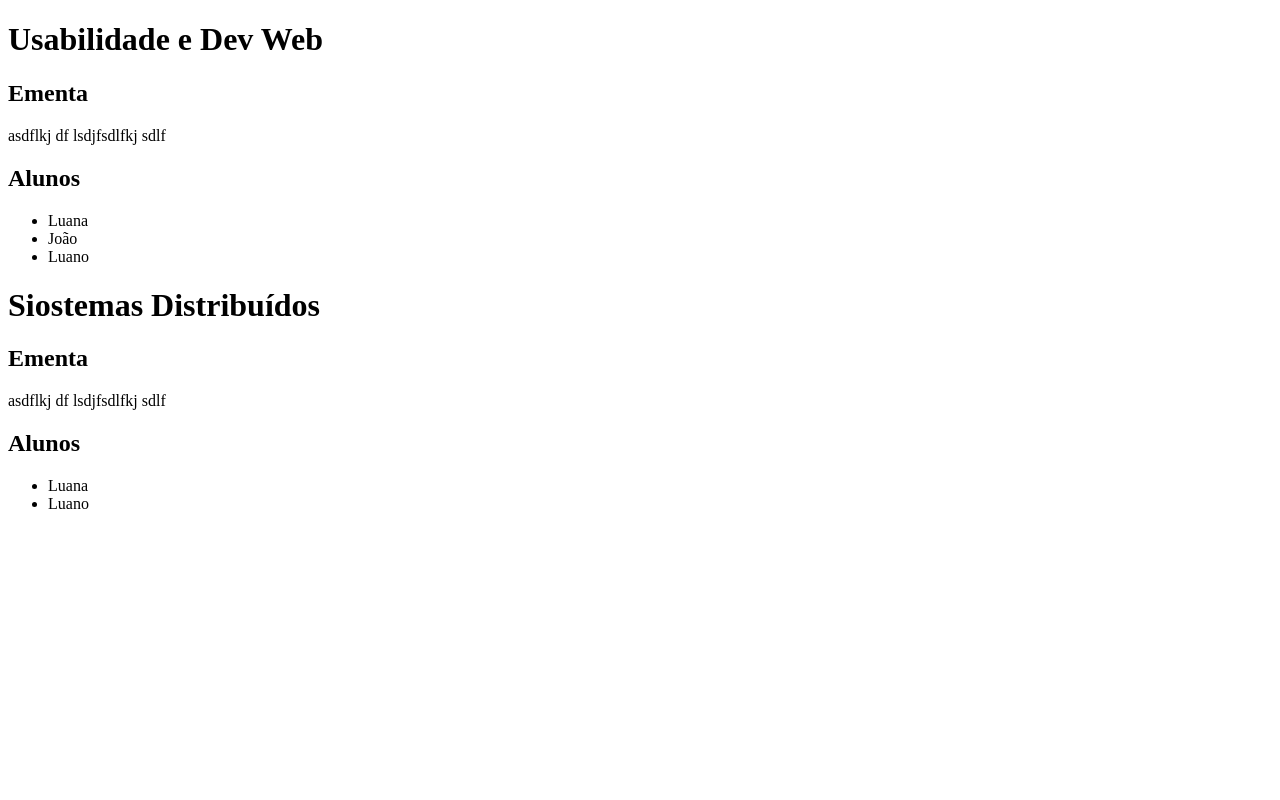
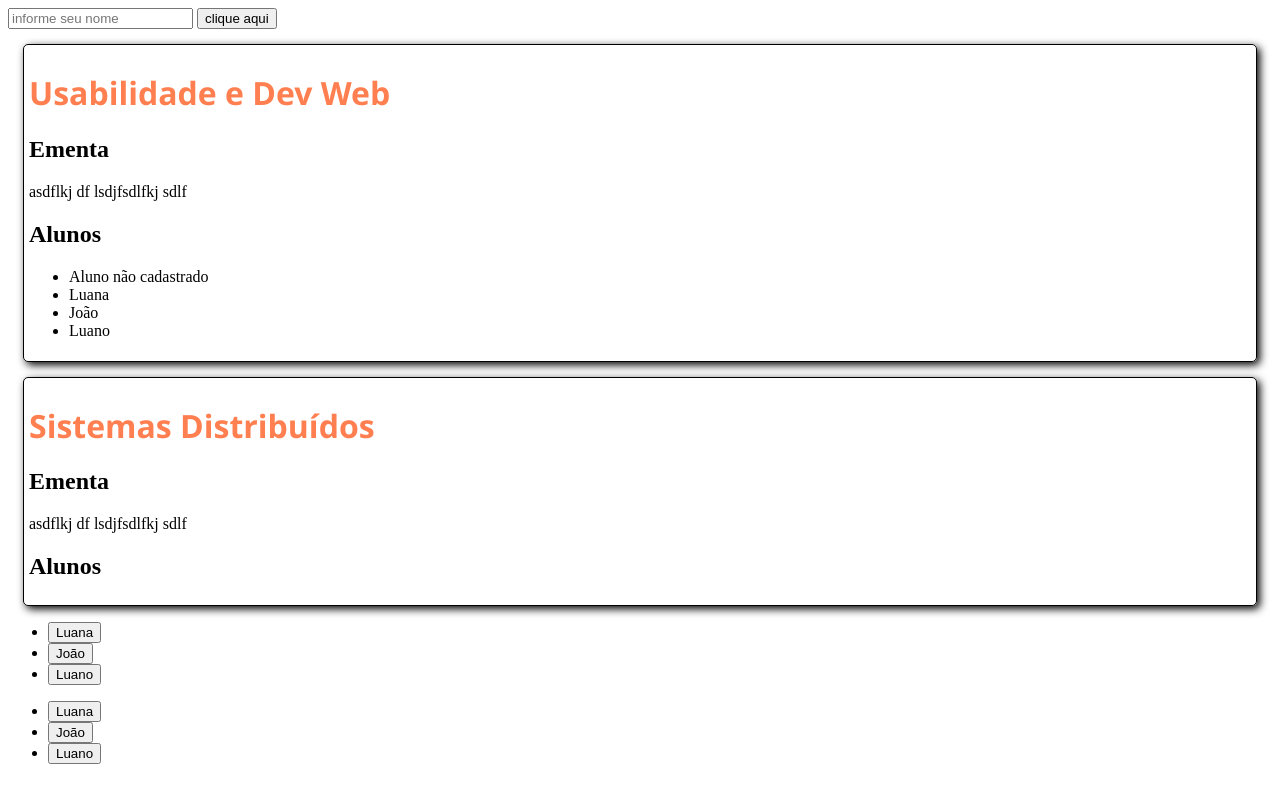
Before and after one commit to jeanpaullopes/devWeb_2025_1, a plain HTML site: page turma.html in a window 1280 px wide. Drawn offline with Linux system fonts and the light colour scheme.

Commit message:
final de aula

```diff
--- a/scripts.js
+++ b/scripts.js
@@ -5,14 +5,14 @@ const turmas =
         nome: "Usabilidade e Dev Web",
         ementa: "asdflkj df lsdjfsdlfkj sdlf",
         diasAula: "5as e 6as às 19h",
-        alunos: ['123', '456', '789']
+        alunos: ['000', '123', '456', '789']
     },
     {
         id: "UC2",
-        nome: "Siostemas Distribuídos",
+        nome: "Sistemas Distribuídos",
         ementa: "asdflkj df lsdjfsdlfkj sdlf",
         diasAula: "2as e 3as às 19h",
-        alunos: ['123', '789']
+        alunos: []
 
     }];
     const alunos = new Map();
@@ -24,6 +24,7 @@ const turmas =
         });
     alunos.set('456',
         {
+            ra: '456',
             nome: 'João',
             idade: 21,
             sexo: 'M'
@@ -37,12 +38,20 @@ const turmas =
         });
 
     function buscaAluno(ra) {
-        return alunos.get(ra);
+        let aluno = alunos.get(ra);
+        if (aluno == undefined) {
+            aluno = {ra: ra,
+                     nome: "Aluno não cadastrado",
+                     idade: 0
+                    }
+        }
+        return aluno;
     }
 
     function criaTitulo(titulo) {
         const h1 = document.createElement('h1');
         h1.innerText = titulo;
+        h1.classList.add('titulo');
         return h1;
     }
     function criaEmenta(ementa) {
@@ -74,9 +83,45 @@ function criaListaAlunos(alunos) {
 
     function cardTurma(turma) {
         const app = document.getElementById('app');
-        app.appendChild( criaTitulo(turma.nome) );
-        app.appendChild(criaEmenta(turma.ementa));
-        app.appendChild( criaListaAlunos(turma.alunos));
+        const div = document.createElement('div');
+        div.appendChild( criaTitulo(turma.nome) );
+        div.appendChild(criaEmenta(turma.ementa));
+        div.appendChild( criaListaAlunos(turma.alunos));
+        div.classList.add('card');
+        app.appendChild(div);
     }
 
-    turmas.forEach(turma=>cardTurma(turma));
+    function listaSelecaoAlunos(alunos) {
+        console.log(alunos);
+        const ul = document.createElement('ul');
+        alunos.forEach(aluno=>{
+            const li = document.createElement('li');
+            ul.appendChild(li);
+            const btn = document.createElement('button');
+            li.appendChild(btn);
+            btn.onclick = ()=>{
+                turmas[1].alunos.push(aluno.ra);
+                alert(aluno.nome+ ' '+ aluno.ra+ ' adicionado')
+                refresh();
+            };
+            btn.innerText = aluno.nome;
+        });
+
+        return ul;
+    }
+    function refresh() {
+        console.log(alunos)
+        document.getElementById('app').innerHTML = '';
+        turmas.forEach(turma=>cardTurma(turma));
+        // escolhe isto
+        document.getElementById('app').appendChild(listaSelecaoAlunos( Array.from(alunos.values())));
+        // ou isto
+        const iteradorMapaAlunos = alunos.values();
+        const arrAlunos = Array.from(iteradorMapaAlunos);
+        const lista = listaSelecaoAlunos(arrAlunos);
+
+        const app = document.getElementById('app');
+        app.appendChild(lista);
+    }
+
+    refresh();
--- a/turma.html
+++ b/turma.html
@@ -2,12 +2,36 @@
 <html>
     <head>
         <style>
-
+            .titulo {
+                font-family: 'Segoe UI', Tahoma, Geneva, Verdana, sans-serif;
+                font-size: 24pt;
+                color: coral;
+            }
+            .card {
+                border: 1px solid #000;
+                border-radius: 5px;
+                box-shadow: 3px 3px 8px #000;
+                margin: 15px;
+                padding: 5px;
+            }
         </style>
     </head>
     <body>
+
+        <input name="nome" id="inpNome"
+               placeholder="informe seu nome"/>
+        <button onclick="oi()">clique aqui</button>
         <div id="app"></div>
+        <script>
+            function oi() {
+                alunos.set('000',
+                    {ra:'000', nome: 'jean'}
+                );
+                turmas[1].alunos.push('000')
+                refresh();
 
+            }
+        </script>
         <script src="scripts.js"></script>
     </body>
 </html>
```
